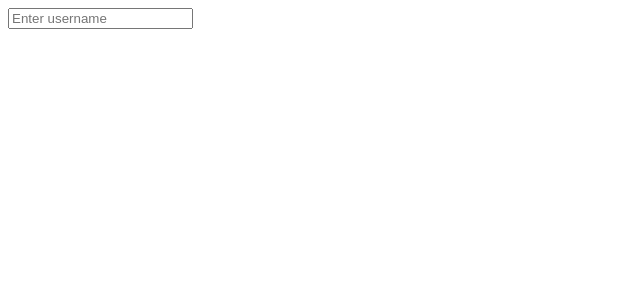
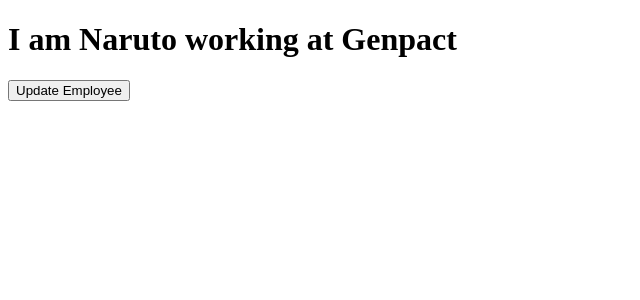
Before and after one commit to qutubuddinkhan07/react-playground, a React (Vite) app in the folder React Class/my_app/: page / in a window 1280 px wide. Shown: the top 300 px of the page, without its empty margins (0-640 px from the left). Built offline with nearby package versions, Linux system fonts and the light colour scheme.

Commit message:
learned storing non-primitive and objects in state

```diff
--- a/React Class/my_app/src/concepts/state/FBC/FBC.jsx
+++ b/React Class/my_app/src/concepts/state/FBC/FBC.jsx
@@ -2,13 +2,15 @@
 import CounterFBC from "./CounterFBC";
 import ThemeChange from "./ThemeChange";
 import InputFieldTask from "./InputFieldTask";
+import File2 from "./File2";
 
 const FBC = () => {
   return (
     <div>
       {/* <CounterFBC /> */}
       {/* <ThemeChange /> */}
-      <InputFieldTask />
+      {/* <InputFieldTask /> */}
+      <File2 />
     </div>
   );
 };
--- a/React Class/my_app/src/concepts/state/FBC/File2.jsx
+++ b/React Class/my_app/src/concepts/state/FBC/File2.jsx
@@ -1,24 +1,85 @@
 import React, { use } from "react";
 import { useState } from "react";
 
+// const File2 = () => {
+//   // let state = useState();
+//   // console.log(state); // array with 2 elements -(2) [undefined, ƒ]
+//   let [name, setName] = useState("Naruto");
+//   let [company, setCompany] = useState("Genin");
+//   let [age, setAge] = useState(16);
+
+//   let change = () => {
+//     setName("Naruto Uzumaki");
+//     setCompany("Hokage");
+//     setAge(28);
+//   };
+//   return (
+//     <div>
+//       <h1>Name: {name}</h1>
+//       <h1>Working status: {company}</h1>
+//       <h1>Age: {age}</h1>
+//       <button onClick={change}>Change Quest</button>
+//     </div>
+//   );
+// };
+
+// export default File2;
+
+//! Using non-primitive values
+// const File2 = () => {
+//   let [arr, setArr] = useState(["Samuel", "Akbar", "Goku"]);
+//   const changeArr = () => {
+//     setArr(["Diamond", "Ruchika", "Ichigo"]);
+//   };
+
+//   const [userInp, setUserInp] = useState("");
+//   const addStudent = () => {
+//     // const temp = arr.concat(userInp);
+//     // setArr(temp);
+//     setArr([...arr, userInp]);
+//     setUserInp("");
+//   };
+
+//   return (
+//     <div>
+//       <div>
+//         <input
+//           type="text"
+//           value={userInp}
+//           onChange={(e) => setUserInp(e.target.value)}
+//         />
+//         <button onClick={addStudent}>Add student</button>
+//       </div>
+//       <ul>
+//         {arr.map((val, index) => {
+//           return <li key={index}>{val}</li>;
+//         })}
+//       </ul>
+//       <button onClick={changeArr}>Change Arr</button>
+//     </div>
+//   );
+// };
+
+// export default File2;
+
+//? Storing object in state
 const File2 = () => {
-  // let state = useState();
-  // console.log(state); // array with 2 elements -(2) [undefined, ƒ]
-  let [name, setName] = useState("Naruto");
-  let [company, setCompany] = useState("Genin");
-  let [age, setAge] = useState(16);
+  let [employee, setEmployee] = useState({
+    emp_id: 102,
+    emp_name: "Naruto",
+    emp_company: "Genpact",
+  });
+  let changeEmp = () => {
+    setEmployee({ emp_id: 102, emp_name: "Naruto", emp_company: "Nvidia" });
+  };
+  let { emp_id, emp_name, emp_company } = employee;
 
-  let change = () => {
-    setName("Naruto Uzumaki");
-    setCompany("Hokage");
-    setAge(28);
-  };
   return (
     <div>
-      <h1>Name: {name}</h1>
-      <h1>Working status: {company}</h1>
-      <h1>Age: {age}</h1>
-      <button onClick={change}>Change Quest</button>
+      <h1>
+        I am {emp_name} working at {emp_company}
+      </h1>
+      <button onClick={changeEmp}>Update Employee</button>
     </div>
   );
 };
```
Also changed, not shown: 1 other file (tests, documents, lock files or other folders).
